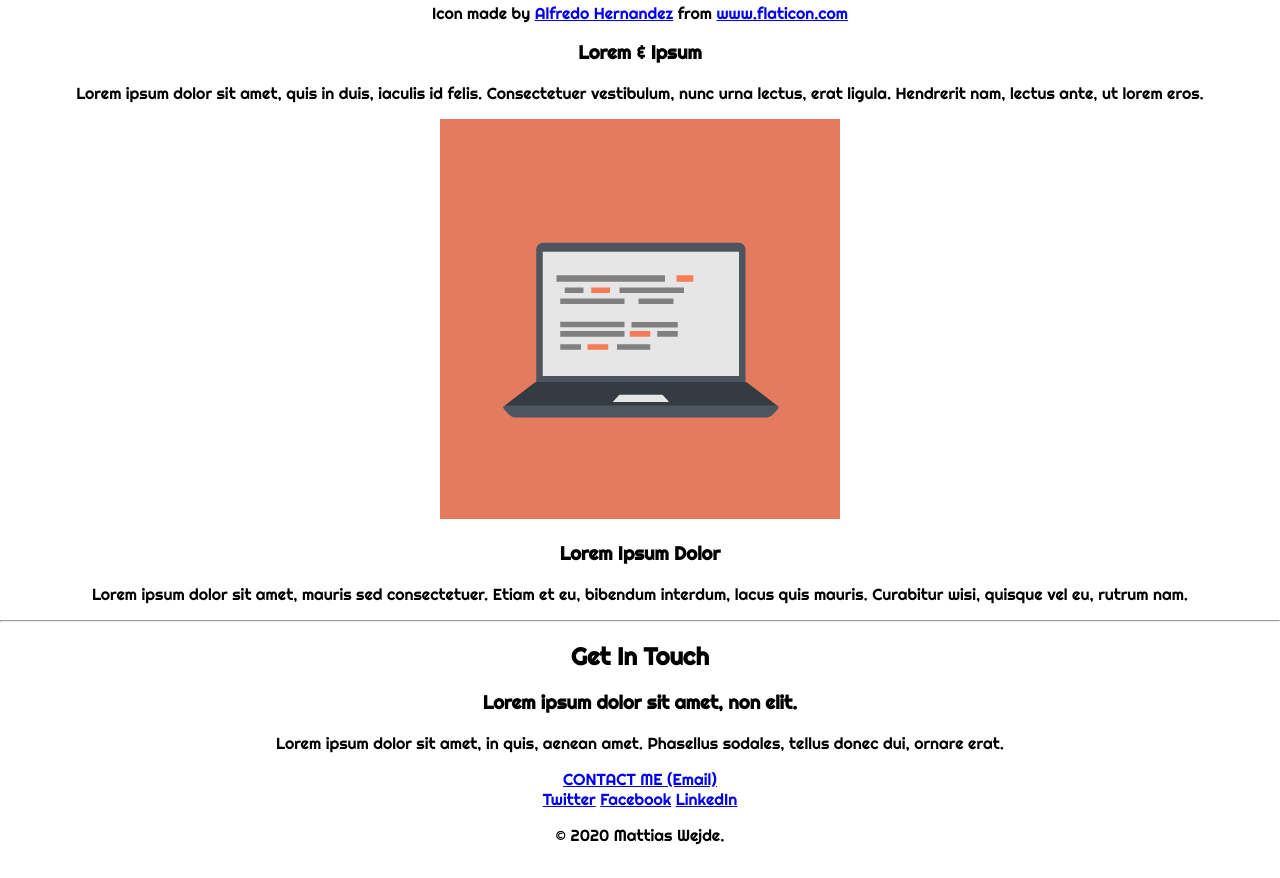
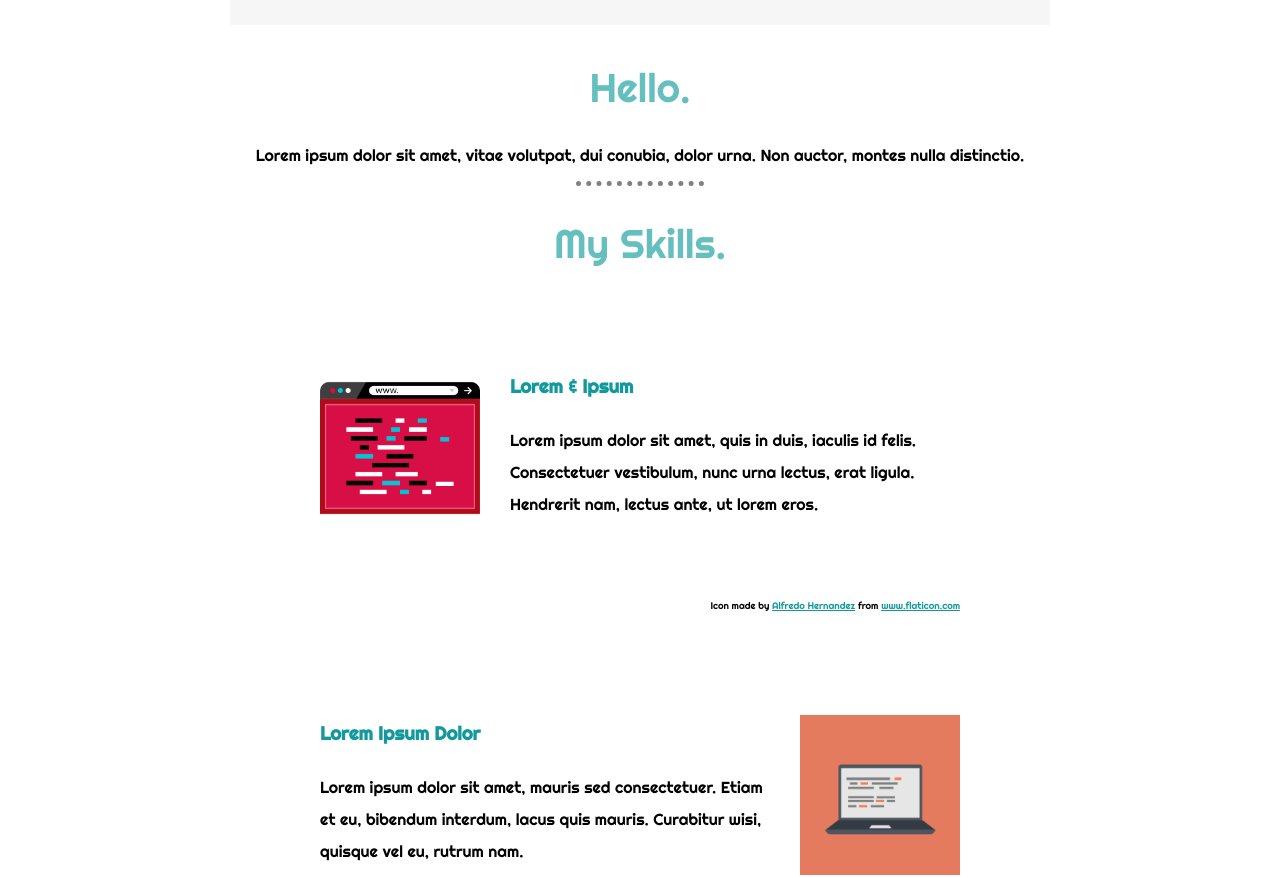
Before and after one commit to CaptainJellybones/2020bootcamp, a plain HTML site: page 2020bootcamp/MattiasWejde/index.html in a window 1280 px wide. Shown: the part 1554-2432 px from the top of the page. Drawn offline with Linux system fonts and the light colour scheme.

Commit message:
Getting there

```diff
--- a/2020bootcamp/MattiasWejde/CSS/style.css
+++ b/2020bootcamp/MattiasWejde/CSS/style.css
@@ -5,12 +5,39 @@ body {
 }
 
 h1 {
-    margin: 0 auto 0 auto;
-    width: 20%;
+    font-size: 5em;
+    margin: 50px auto 0 auto;
+    width: 40%;
     font-family: 'Sigmar One', cursive;
+    color: #66bfbf;
 }
 
-/*************** CLASS SELECTORS **************/
+h2 {
+    font-size: 2.5rem;
+    color: #66bfbf;
+    font-weight: normal;
+}
+
+h3, a {
+    color: #11999e;
+}
+
+hr {
+    border-style: dotted none none;
+    border-color: gray;
+    width: 10%;
+    border-width: 5px;
+    margin: auto;
+    clear: right;
+}
+
+a {
+
+}
+
+/****************************************** CLASS SELECTORS *******************************/
+/****************************************** CLASS SELECTORS *******************************/
+/****************************************** CLASS SELECTORS *******************************/
 
 /* https://colorhunt.co/palette/170044 */
 .top-container {
@@ -24,18 +51,14 @@ h1 {
 }
 
 .bottom-container {
+    padding-top: 100px;
+    background-color: #b2e1e2;
+    position: relative;
+}
 
-}
 
 .sacramento {
     font-family: 'Sigmar One', cursive;
-}
-
-
-.block {
-    width: 200px;
-    height: 200px;
-    position: absolute;
 }
 
 .top-cloud {
@@ -47,7 +70,94 @@ h1 {
 .bottom-cloud {
     position: absolute;
     left: 300px;
-    bottom: 300px;
+    bottom: 450px;
 }
 
-/**************** ID SELECTORS ****************/
+.code-img {
+    width: 25%;
+    float: left;
+    padding-right: 30px;
+}
+
+.computer-img {
+    width: 25%;
+    float: right;
+    padding-left: 30px;
+    margin: auto 0 50px auto;
+}
+
+.skill-row {
+    width: 50%;
+    margin: 100px auto;
+    text-align: left;
+    line-height: 2;
+}
+
+.credit {
+    font-size: 0.6rem;
+    text-align: end;
+    margin-top: 76px;
+}
+
+.classname {
+	-moz-box-shadow:inset 0px 1px 0px 0px #c8e7eb;
+	-webkit-box-shadow:inset 0px 1px 0px 0px #c8e7eb;
+	box-shadow:inset 0px 1px 0px 0px #c8e7eb;
+	background:-webkit-gradient( linear, left top, left bottom, color-stop(0.05, #44f6fc), color-stop(1, #a2a8eb) );
+	background:-moz-linear-gradient( center top, #44f6fc 5%, #a2a8eb 100% );
+	filter:progid:DXImageTransform.Microsoft.gradient(startColorstr='#44f6fc', endColorstr='#a2a8eb');
+	background-color:#44f6fc;
+	-webkit-border-top-left-radius:15px;
+	-moz-border-radius-topleft:15px;
+	border-top-left-radius:15px;
+	-webkit-border-top-right-radius:15px;
+	-moz-border-radius-topright:15px;
+	border-top-right-radius:15px;
+	-webkit-border-bottom-right-radius:15px;
+	-moz-border-radius-bottomright:15px;
+	border-bottom-right-radius:15px;
+	-webkit-border-bottom-left-radius:15px;
+	-moz-border-radius-bottomleft:15px;
+	border-bottom-left-radius:15px;
+	text-indent:0px;
+	border:2px solid #c1d0e6;
+	display:inline-block;
+	color:#fafafa;
+	font-family:arial;
+	font-size:24px;
+	font-weight:bold;
+	font-style:normal;
+	height:50px;
+	line-height:50px;
+	width:200px;
+	text-decoration:none;
+	text-align:center;
+	text-shadow:1px 1px 0px #69747a;
+}
+.classname:hover {
+	background:-webkit-gradient( linear, left top, left bottom, color-stop(0.05, #a2a8eb), color-stop(1, #44f6fc) );
+	background:-moz-linear-gradient( center top, #a2a8eb 5%, #44f6fc 100% );
+	filter:progid:DXImageTransform.Microsoft.gradient(startColorstr='#a2a8eb', endColorstr='#44f6fc');
+	background-color:#a2a8eb;
+}.classname:active {
+	position:relative;
+	top:1px;
+}
+
+.footer-link {
+    color: #11999E;
+    padding-bottom: 20px;
+    position: absolute;
+}
+
+.copyright {
+    margin: 0;
+    padding-bottom: 20px;
+}
+/************************************** ID SELECTORS *************************************/
+/************************************** ID SELECTORS *************************************/
+/************************************** ID SELECTORS *************************************/
+
+#mountain {
+    margin-top: 200px;
+}
--- a/2020bootcamp/MattiasWejde/index.html
+++ b/2020bootcamp/MattiasWejde/index.html
@@ -15,8 +15,7 @@
     <div class="top-container">
         <img class="top-cloud" src="./img/cloud.png" alt="cloud-img">
         <h1>DEUS VULT!</h1>
-        <p>Fullstack Web-Developer</p>
-        <p class="sacramento">Come crusade for the holy land!</p>
+        <h2>Fullstack Web-Developer</h2>
         <img class="bottom-cloud" src="./img/cloud.png" alt="cloud-img">
         <img id="mountain" src="./img/mountain.png" alt="mountain-img">
 
@@ -32,16 +31,17 @@
         <div class="skills">
           <h2>My Skills.</h2>
           <div class="skill-row">
-            <img class="" src="./img/coding.png" alt="Code Image">
-            <p>Icon made by <a href="https://www.flaticon.com/authors/alfredo-hernandez" title="Alfredo Hernandez">Alfredo Hernandez</a> from <a href="https://www.flaticon.com/" title="Flaticon"> www.flaticon.com</a></p>
+            <img class="code-img" src="./img/coding.png" alt="Code Image">
+
             <h3>Lorem & Ipsum</h3>
-            <p>Lorem ipsum dolor sit amet, quis in duis, iaculis id felis. Consectetuer vestibulum, nunc urna lectus, erat
+            <p class="code-img-desc">Lorem ipsum dolor sit amet, quis in duis, iaculis id felis. Consectetuer vestibulum, nunc urna lectus, erat
               ligula. Hendrerit nam, lectus ante, ut lorem eros.</p>
+            <p class="credit">Icon made by <a href="https://www.flaticon.com/authors/alfredo-hernandez" title="Alfredo Hernandez">Alfredo Hernandez</a> from <a href="https://www.flaticon.com/" title="Flaticon"> www.flaticon.com</a></p>
           </div>
           <div class="skill-row">
-            <img class="" src="./img/computer.png" alt="computer">
+            <img class="computer-img" src="./img/computer.png" alt="computer">
             <h3>Lorem Ipsum Dolor</h3>
-            <p>Lorem ipsum dolor sit amet, mauris sed consectetuer. Etiam et eu, bibendum interdum, lacus quis mauris.
+            <p class="computer-img-desc">Lorem ipsum dolor sit amet, mauris sed consectetuer. Etiam et eu, bibendum interdum, lacus quis mauris.
               Curabitur wisi, quisque vel eu, rutrum nam.</p>
           </div>
         </div>
@@ -50,7 +50,7 @@
           <h2>Get In Touch</h2>
           <h3>Lorem ipsum dolor sit amet, non elit.</h3>
           <p>Lorem ipsum dolor sit amet, in quis, aenean amet. Phasellus sodales, tellus donec dui, ornare erat.</p>
-          <a class="btn" href="mailto:name@email.com">CONTACT ME (Email)</a>
+          <a class="classname" href="mailto:name@email.com">CONTACT ME</a>
         </div>
       </div>
 
@@ -59,7 +59,7 @@
         <a class="footer-link" href="https://twitter.com/">Twitter</a>
         <a class="footer-link" href="https://facebook.com/">Facebook</a>
         <a class="footer-link" href="https://www.linkedin.com/">LinkedIn</a>
-        <p>© 2020 Mattias Wejde.</p>
+        <p class="copyright">© 2020 Mattias Wejde.</p>
       </div>
 
 </body>
```
